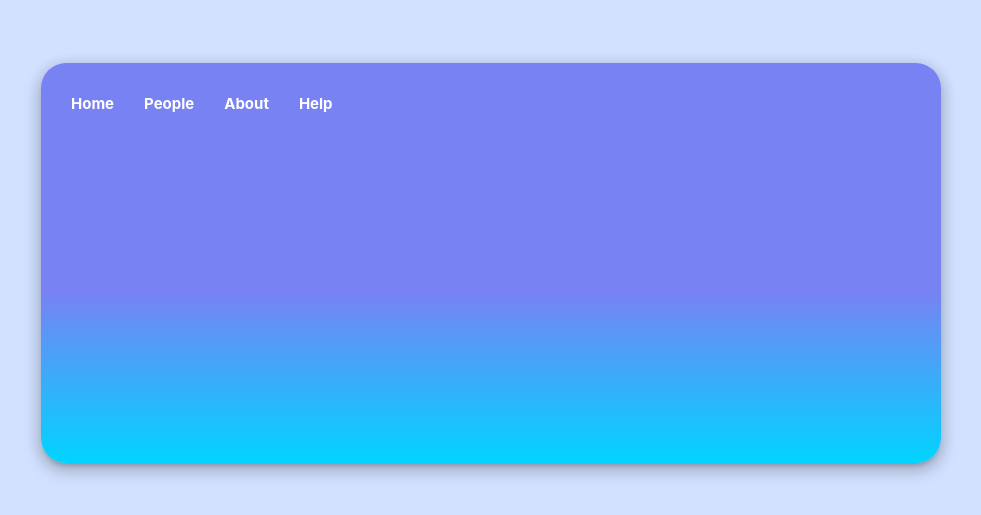
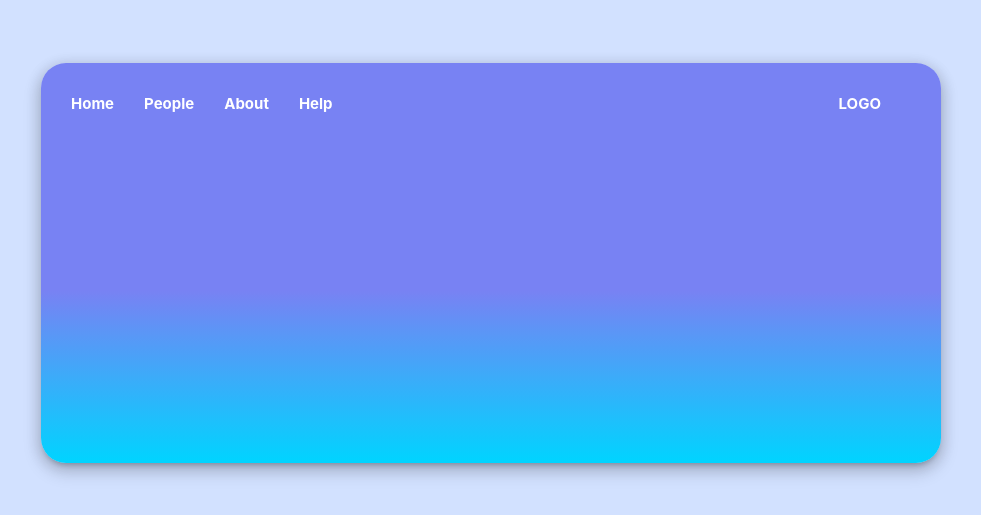
Before and after one commit to cesarau04/proyecto-lab-web, a React (Create React App) app: page / in a window 1280 px wide. Shown: the part 137-652 px from the top of the page, without its empty margins (151-1132 px from the left). Built offline with nearby package versions, Linux system fonts and the light colour scheme.

Commit message:
Separate Navbar with Logo

```diff
--- a/src/components/HomePage.jsx
+++ b/src/components/HomePage.jsx
@@ -6,17 +6,26 @@ import './StayNear.css';
 
 // Create a react component
 const HomePage = function(){
-    return <div className="container">
-        <div className="z-depth-3 waves-effect waves-light center-sign">
-        <div>
-          <div>
+    return <div className="container center">
+      <div className="z-depth-3 waves-effect waves-light center-sign">
+        <div className="nav-bar">
+          <div className="left">
               <ul>
                 <li>Home</li>
                 <li>People</li>
                 <li>About</li>
                 <li>Help</li>
-              </ul></div>
+              </ul>
             </div>
+
+            <div className="right">
+              <lu>
+                <li>
+                  LOGO
+                </li>
+              </lu>
+            </div>
+          </div>
         </div>
     </div>;
 };
```
